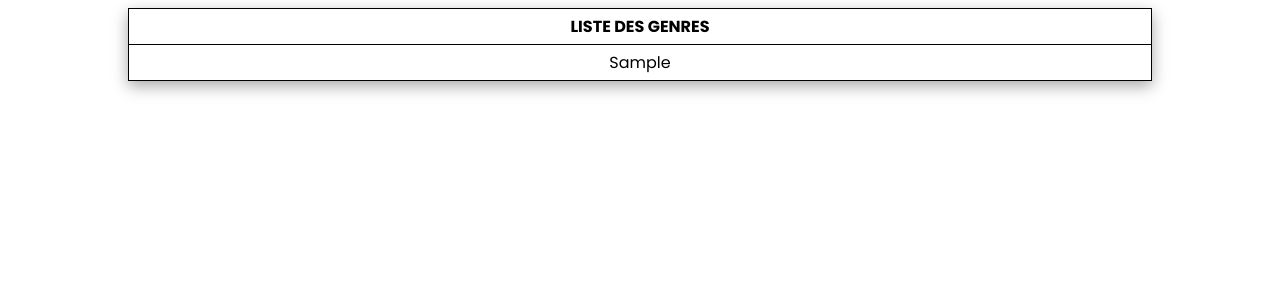
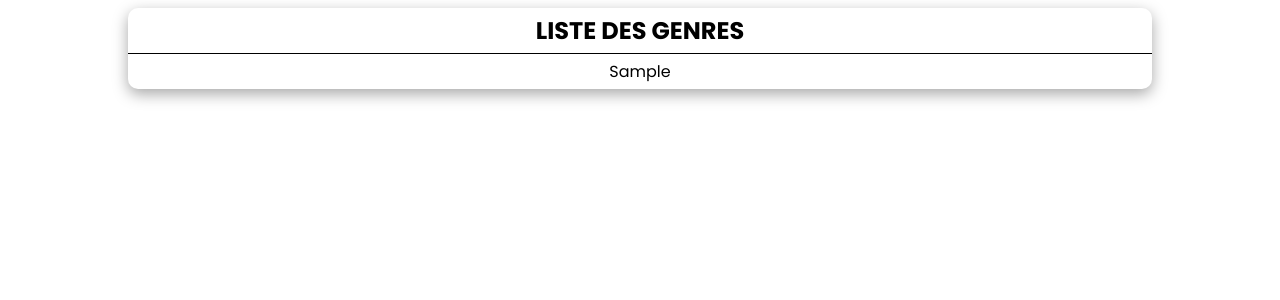
Before and after one commit to David-SDA/Exercice_SQL_Cin-ma, a PHP site: page /David/index.php?action=listerGenre in a window 1280 px wide. Shown: the part 80-380 px from the top of the page. Run offline with PHP 8.4, Linux system fonts and the light colour scheme; tables that the repository leaves empty or names only in its code hold one stand-in row (values such as "Sample post").

Commit message:
Ajustements de styles

```diff
--- a/app/view/Genre/viewDetailsGenre.php
+++ b/app/view/Genre/viewDetailsGenre.php
@@ -8,7 +8,7 @@
         <?php
             foreach($filmsDansGenre as $film){
         ?>
-            <p>- <?= $film["titre"] ?></p>
+            <p><?= $film["titre"] ?></p>
         <?php
             }
         ?>
--- a/app/www/style.css
+++ b/app/www/style.css
@@ -72,13 +72,16 @@ a{
     margin-top: 1vh;
 }
 .tableau table{
-    border: 1px solid #000;
     border-collapse: collapse;
+    border-radius: 10px;
     width: 80vw;
     box-shadow: rgba(0, 0, 0, 0.35) 0px 5px 15px;
 }
-.tableau thead, tbody, th, tr, td{
-    border: 1px solid #000;
+.tableau thead{
+    border-bottom: 1px solid #000;
+}
+.tableau th{
+    font-size: 1.5em;
 }
 .tableau th, td{
     padding: 5px;
@@ -105,8 +108,10 @@ a{
     border-bottom: 1px solid #000;
 }
 .info h3{
+    text-align: center;
     padding: 10px;
 }
 .info p{
+    text-align: center;
     padding: 5px;
 }
```
